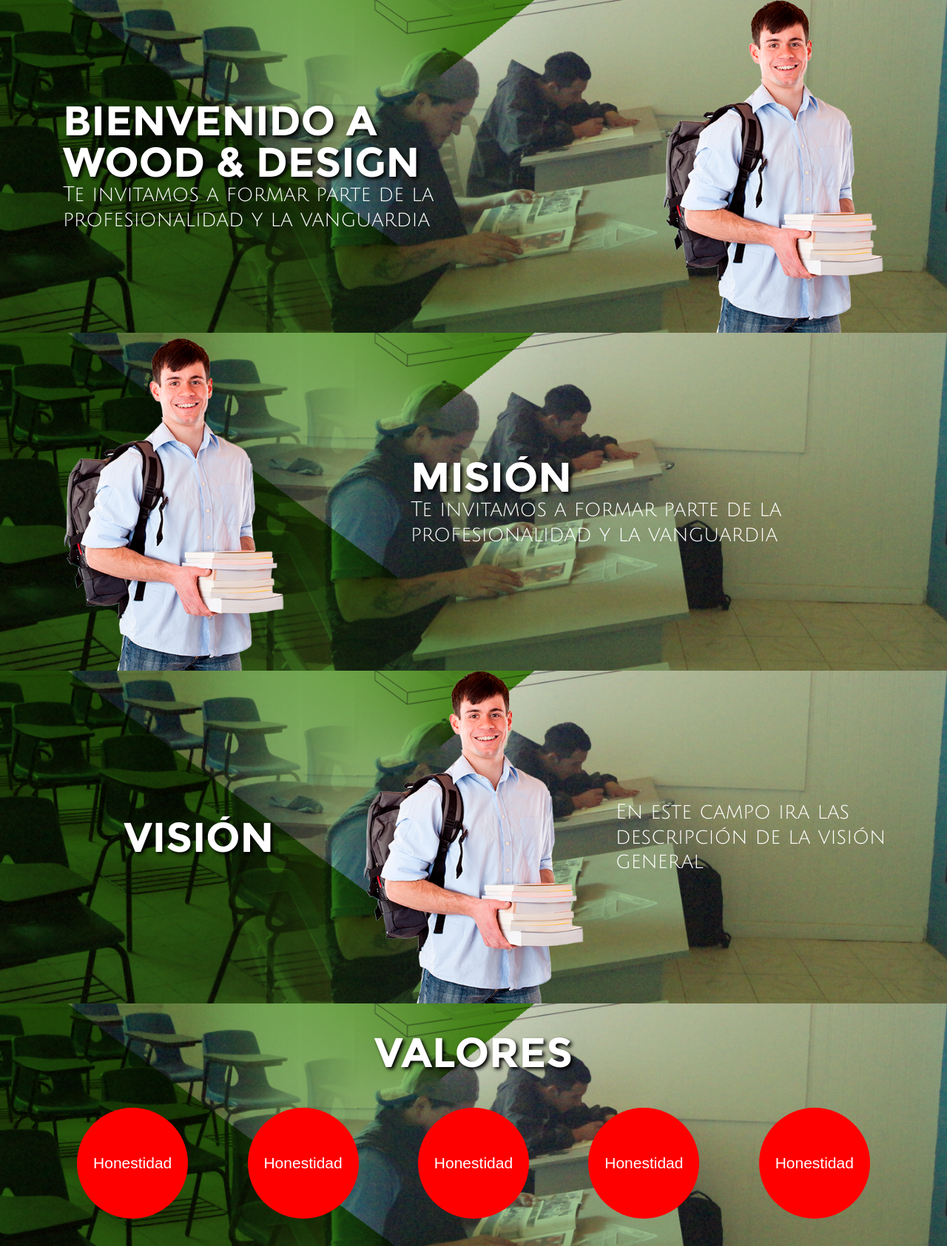
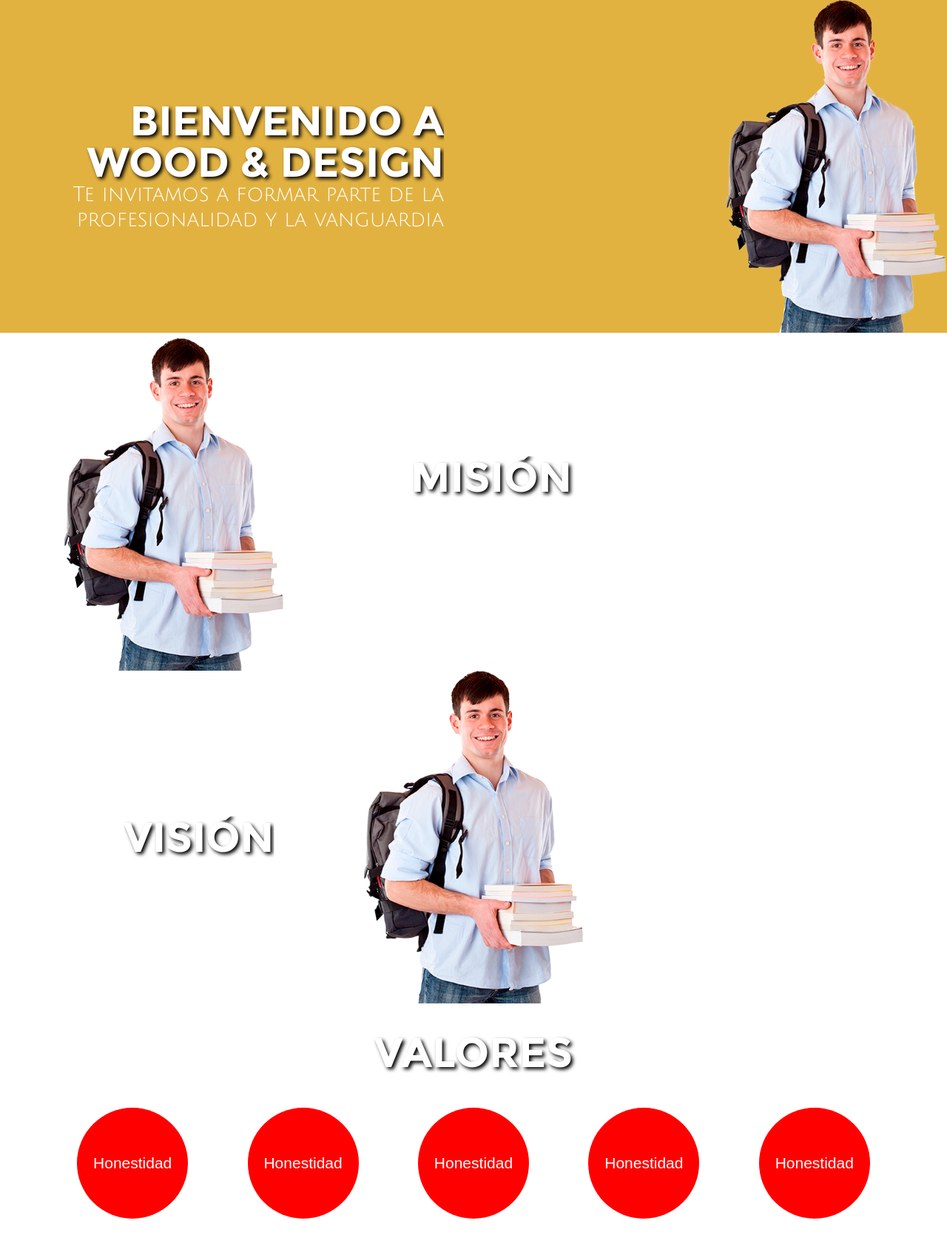
Before and after one commit to miraitag/wood-design, a PHP site: page /home.php in a window 1280 px wide. Shown: the part 61-1746 px from the top of the page at 74% size. Run offline with PHP 8.4, Linux system fonts and the light colour scheme.

Commit message:
WD: update wrapper

```diff
--- a/components/stage.php
+++ b/components/stage.php
@@ -1,15 +1,13 @@
 <?php
-	$stage_carousel = isset($stage_carousel) && $stage_carousel === 'true' ? 'carousel' : '';
-	$stage_background = isset($stage_background) ? $stage_background : 'stage_home';
-	$stage_type = isset($stage_type) && $stage_type !== '' ? $stage_type : 'stage';
+	$stage_class = isset($stage_class)? $stage_class : '';
+	$stage_background = isset($stage_background) && $stage_background[0] == 'true' ? $stage_background : ['false',''];
 	$stage_location = isset($stage_location) ? $stage_location : '';
 	$stage_title = isset($stage_title) ? $stage_title : 'Bienvenido a Wood & Design';
 	$stage_description = isset($stage_description) ? $stage_description : 'Te invitamos a formar parte de la profesionalidad y la vanguardia';
 ?>
 
-<section class="wd-stage <?php echo $stage_carousel ?>">
+<section class="wd-stage <?php echo $stage_class ?>">
 	<div class="wd-stage__main">
-		<?php if( $stage_type === 'stage'){ ?>
 		<div class="wd-stage__content <?php echo $stage_location ?>">
 			<figure class="wd-stage__content-image">
 				<img src="assets/img/student_01.png" alt="Studen Home" title=" Student Home">
@@ -19,29 +17,18 @@
 				<p class="wd-stage__content-description__txt wd-title__description"><?php echo $stage_description ?></p>
 			</div>
 		</div>
-		<?php } else if( $stage_type === 'values') { ?>
-			<div class="wd-values">
-				<div class="wd-values__content">
-					<h3 class="wd-values__content-title wd-title">Valores</h3>
-					<div class="wd-values__content-items">
-						<main>
-							<?php for ($i=0; $i < 5; $i++) { ?>
-								<button><p>Honestidad</p></button>
+		<?php if($stage_background[0] == 'true'){ ?>
+			<figure class="wd-stage__background">
+				<img src="assets/img/<?php echo $stage_background[1] ?>.jpg" alt="Stage Home" title=" Stage Home">
+			</figure>
 		<?php } ?>
-						</main>
-					</div>
-				</div>
-			</div>
-		<?php } ?>
-		<figure class="wd-stage__background">
-			<img src="assets/img/<?php echo $stage_background?>.jpg" alt="Stage Home" title=" Stage Home">
-		</figure>
 	</div>
 </section>
 
 <?php
+	unset( $stage_class );
 	unset( $stage_location );
 	unset( $stage_title );
 	unset( $stage_description );
-	unset( $stage_type);
+	unset( $stage_background );
 ?>
--- /dev/null
+++ b/components/values.php
@@ -0,0 +1,12 @@
+<div class="wd-values">
+	<div class="wd-values__content">
+		<h3 class="wd-values__content-title wd-title">Valores</h3>
+		<div class="wd-values__content-items">
+			<main>
+				<?php for ($i=0; $i < 5; $i++) { ?>
+					<button><p>Honestidad</p></button>
+				<?php } ?>
+			</main>
+		</div>
+	</div>
+</div>
--- a/dist/css/global.css
+++ b/dist/css/global.css
@@ -674,9 +674,9 @@
                       transform: translate(-50%, -50%); } }
     @media all and (min-width: 481px) {
       .wd-stage__content.right {
-        -webkit-justify-content: space-around;
-            -ms-flex-pack: distribute;
-                justify-content: space-around; } }
+        -webkit-justify-content: space-between;
+            -ms-flex-pack: justify;
+                justify-content: space-between; } }
     .wd-stage__content.right .wd-stage__content-image {
       -webkit-order: 1;
           -ms-flex-order: 1;
@@ -685,7 +685,8 @@
     .wd-stage__content.right .wd-stage__content-description {
       -webkit-order: 0;
           -ms-flex-order: 0;
-              order: 0; }
+              order: 0;
+      text-align: right; }
   .wd-stage__background {
     position: absolute;
     left: 0;
@@ -699,6 +700,10 @@
   @media all and (max-width: 947px) {
     .wd-stage.carousel .wd-stage__background img {
       width: initial; } }
+  .wd-stage.yellow {
+    background: #e2b241; }
+  .wd-stage.black {
+    background: #000; }
 
 /*$color-uno: #8E551A;
 $color-dos: #e2b241;
--- a/home.php
+++ b/home.php
@@ -5,6 +5,8 @@
 			<main class="wd-main">
 				<?php
 					$stage_location = 'right';
+					$stage_class = 'yellow';
+					//$stage_background = ['true', 'stage_home'];
 					include "components/stage.php";
 					$stage_title = 'Misión';
 					include "components/stage.php";
@@ -12,9 +14,7 @@
 					$stage_title = 'Visión';
 					$stage_description = 'En este campo ira las descripción de la visión general';
 					include "components/stage.php";
-					$stage_type = 'values';
-					$stage_carousel = 'true';
-					include "components/stage.php";
+					include "components/values.php";
 				?>
 			</main>
 		</div>
```
Also changed, not shown: sass/stage.scss (+8 -1 lines). Lines whose indentation alone changed are shown as unchanged.
